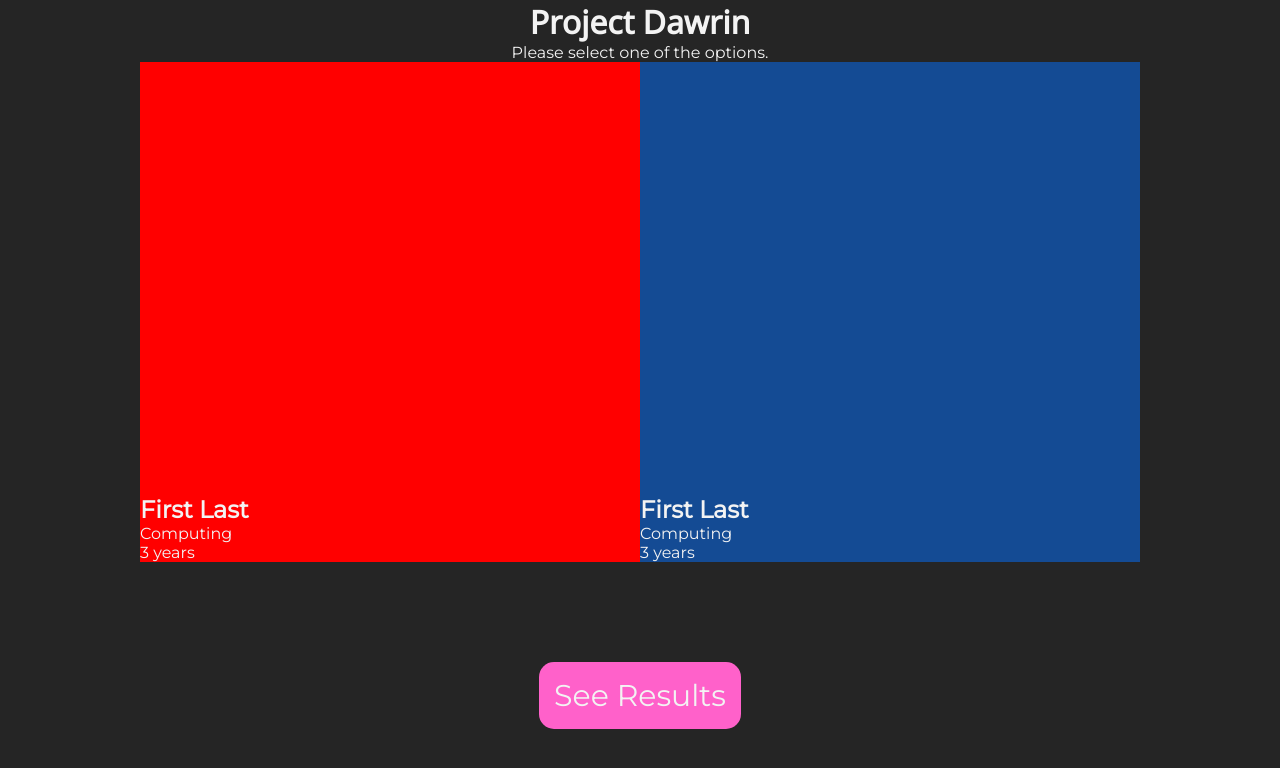
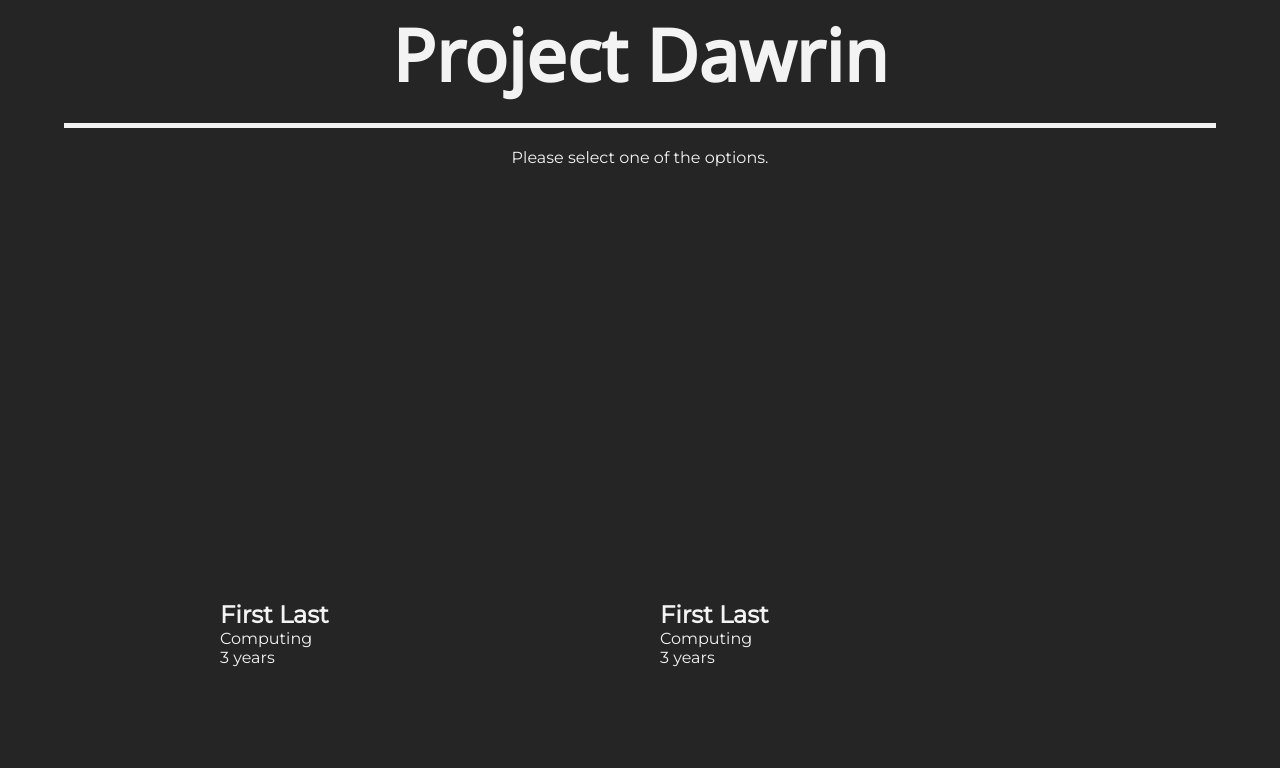
Before and after one commit to jacob-seiler/project-darwin, a plain HTML site: page index.html in a window 1280 px wide. Drawn offline with Linux system fonts and the light colour scheme.

Commit message:
Choice amount and min selections now adjustable

```diff
--- a/css/style.scss
+++ b/css/style.scss
@@ -2,7 +2,9 @@
 
 $colors: (
 	"base": #252525,
-	"light": #f3f3f3
+	"light": #f3f3f3,
+	"primary": #0ad658,
+	"secondary": #39d0eb
 );
 
 @function get-color($color) {
@@ -29,12 +31,26 @@ h1 {
 
 .button {
 	cursor: pointer;
-	background-color: rgb(255, 97, 202);
+	background-color: get-color(primary);
 
 	display: inline-block;
-	font-size: 30px;
-	padding: 15px;
+	font-size: 25px;
+	padding: 20px 30px;
 	border-radius: 15px;
+}
+
+header {
+	margin-top: 5px;
+	text-align: center;
+	font-size: 36px;
+}
+
+.line {
+	background-color: get-color(light);
+	height: 5px;
+	width: 90%;
+	margin: 20px 0;
+	margin-left: 5%;
 }
 
 .selection {
@@ -49,7 +65,9 @@ h1 {
 	.option {
 		cursor: pointer;
 		height: 500px;
-		width: 500px;
+		width: 400px;
+
+		margin: 0 20px;
 
 		text-align: left;
 		display: flex;
@@ -64,3 +82,7 @@ h1 {
 		margin-top: 100px;
 	}
 }
+
+.hidden {
+	display: none;
+}
--- a/index.html
+++ b/index.html
@@ -8,26 +8,17 @@
 		<link rel="stylesheet" href="css/style.css" />
 	</head>
 	<body>
-		<h1 style="text-align: center">Project Dawrin</h1>
+		<header>
+			<h1>Project Dawrin</h1>
+			<div class="line"></div>
+		</header>
+		<main>
 			<div class="selection">
 				<p>Please select one of the options.</p>
-			<div class="choices">
-				<div class="option option-1" style="background-image: url('temp-1.png')">
-					<div class="option-content">
-						<h2>First Last</h2>
-						<p>Computing</p>
-						<p>3 years</p>
-					</div>
-				</div>
-				<div class="option option-2" style="background-image: url('temp-2.png')">
-					<div class="option-content">
-						<h2>First Last</h2>
-						<p>Computing</p>
-						<p>3 years</p>
-					</div>
-				</div>
-			</div>
-			<a class="button button-results" onclick="getResults()">See Results</a>
+				<div class="choices"></div>
+				<a class="hidden button button-results" onclick="getResults()"
+					>Submit Votes / See Results</a
+				>
 			</div>
 			<div hidden class="result">
 				<h1>Results</h1>
@@ -37,6 +28,7 @@
 
 				<!-- For each, display img, title, ranking info -->
 			</div>
+		</main>
 		<script src="js/main.js"></script>
 	</body>
 </html>
--- a/js/main.js
+++ b/js/main.js
@@ -1,8 +1,45 @@
-const options = document.querySelectorAll(".option");
+// Variables
+const choiceAmount = 2;
+const minResponses = 3;
+
+const buttonResults = document.querySelector(".button-results");
 let selections = [];
 
-function updateSelections() {
+function updateOptions(options) {
+	// TODO remove on click event until new stuff comes in
 	// TODO get new options from server, then update DOM
+
+	if (selections.length >= minResponses) {
+		buttonResults.classList.remove("hidden");
+	}
+
+	/*
+	<div class="option option-1" style="background-image: url('temp-1.png')">
+		<div class="option-content">
+			<h2>First Last</h2>
+			<p>Computing</p>
+			<p>3 years</p>
+		</div>
+    </div>;
+    */
+
+	for (let i = 0; i < options.length; i++) {
+		let element = options[i].children[0];
+		element.innerHTML = "";
+
+		let title = document.createElement("H2");
+		title.textContent = "First Last";
+
+		let sub1 = document.createElement("P");
+		sub1.textContent = "Computing";
+
+		let sub2 = document.createElement("P");
+		sub2.textContent = "3 years";
+
+		element.appendChild(title);
+		element.appendChild(sub1);
+		element.appendChild(sub2);
+	}
 }
 
 function getResults() {
@@ -10,14 +47,31 @@ function getResults() {
 	// TODO error from server if selections is less than 3
 }
 
+function generateOptions() {
+	const choices = document.querySelector(".choices");
+
+	for (let i = 0; i < choiceAmount; i++) {
+		let outer = document.createElement("DIV");
+		outer.classList.add("option");
+		outer.classList.add("option-" + (i + 1));
+		let inner = document.createElement("DIV");
+		inner.classList.add("option-content");
+		outer.appendChild(inner);
+		choices.appendChild(outer);
+	}
+
+	return document.querySelectorAll(".option");
+}
+
 document.addEventListener("DOMContentLoaded", () => {
-	updateSelections();
+	const options = generateOptions();
+	updateOptions(options);
 
 	options.forEach(option => {
 		option.addEventListener("click", e => {
 			console.log(e.target);
 			selections.push(e.target);
-			updateSelections();
+			updateOptions(options);
 		});
 	});
 });
```
Also changed, not shown: css/style.css, 1 other file. Lines whose indentation alone changed are shown as unchanged.
